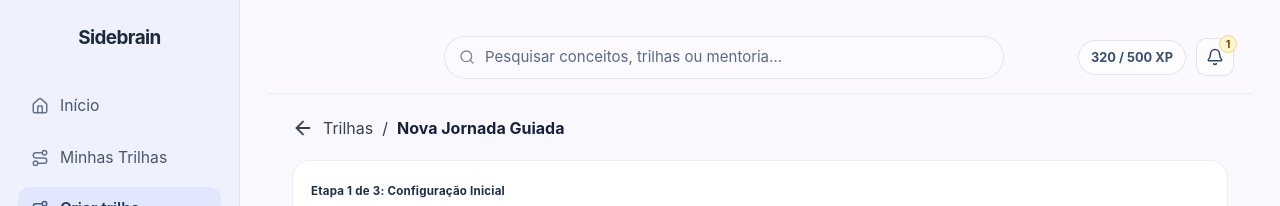
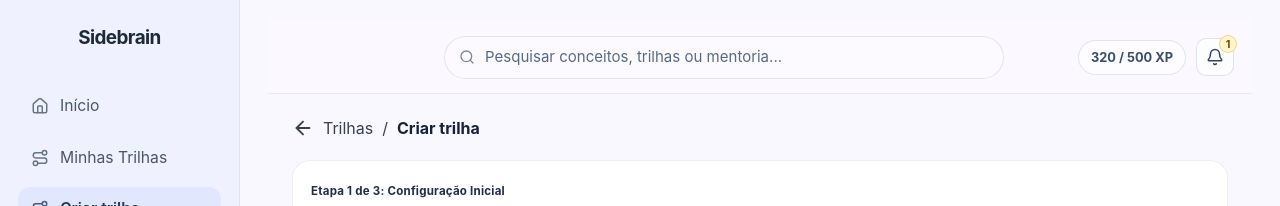
Before and after one commit to FR0M-ZER0/sidebrain-front, a React (Vite) app: page /trails/new/create in a window 1280 px wide. Shown: the top 206 px of the page. Built offline with nearby package versions, Linux system fonts and the light colour scheme; no server answers.

Commit message:
feat(sdb-77): padroniza etapas do fluxo de trilhas

```diff
--- a/src/pages/customer/CreateTrackPage.tsx
+++ b/src/pages/customer/CreateTrackPage.tsx
@@ -30,7 +30,7 @@
 			<main className="page-shell track-create-page">
 				<HeaderBar xp={320} coins={500} notifications={1} />
 				<div className="track-create-content">
-					<Link to="/" className="track-create-breadcrumb"><ArrowLeft aria-hidden="true" size={22} /><span>Trilhas</span><span aria-hidden="true">/</span><span className="track-create-breadcrumb__current">Nova Jornada Guiada</span></Link>
+					<Link to="/" className="track-create-breadcrumb"><ArrowLeft aria-hidden="true" size={22} /><span>Trilhas</span><span aria-hidden="true">/</span><span className="track-create-breadcrumb__current">Criar trilha</span></Link>
 					<OnboardingProgress currentStep={1} totalSteps={3} title="Etapa 1 de 3: Configuração Inicial" />
 
 					<motion.section
--- a/src/pages/customer/TrailLevelAssessmentPage.tsx
+++ b/src/pages/customer/TrailLevelAssessmentPage.tsx
@@ -1,8 +1,9 @@
-import { ArrowRight, Loader2 } from 'lucide-react'
+import { ArrowLeft, ArrowRight, Loader2 } from 'lucide-react'
 import { useEffect, useRef, useState } from 'react'
-import { useLocation, useNavigate } from 'react-router'
+import { Link, useLocation, useNavigate } from 'react-router'
+import { startTrackAssessment, submitTrackAssessment } from '../../api/trackAssessmentApi'
+import { HeaderBar } from '../../components/customer/HeaderBar'
 import { OnboardingProgress } from '../../components/customer/OnboardingProgress'
-import { startTrackAssessment, submitTrackAssessment } from '../../api/trackAssessmentApi'
 import type { AssessmentQuestion } from '../../types/trailOnboarding'
 import type { TrackAssessmentAnswer } from '../../types/trackFlow'
 
@@ -68,9 +69,21 @@
 	}
 
 	return (
-		<div className="onboarding-page-shell">
+		<main className="page-shell track-create-page track-start-page">
+			<HeaderBar xp={320} coins={500} notifications={1} />
+			<div className="track-create-content track-assessment-content">
+				<Link to="/trails/new/start" state={{ goalDescription }} className="track-create-breadcrumb">
+					<ArrowLeft aria-hidden="true" size={22} />
+					<span>Trilhas</span>
+					<span aria-hidden="true">/</span>
+					<span>Criar trilha</span>
+					<span aria-hidden="true">/</span>
+					<span>Escolher nivelamento</span>
+					<span aria-hidden="true">/</span>
+					<span className="track-create-breadcrumb__current">Nivelamento</span>
+				</Link>
 				<div className="onboarding-container">
-				<OnboardingProgress currentStep={2} totalSteps={3} title="Etapa 2 de 3: Calibração de Conhecimento" />
+					<OnboardingProgress currentStep={3} totalSteps={3} title="Etapa 3 de 3: Diagnóstico de Conhecimento" />
 					<div className="onboarding-card assessment-card">
 						<div className="assessment-header-row"><div><p className="eyebrow">Diagnóstico rápido</p><h1>Quanto você conhece o tema?</h1></div><div className="time-pill">~2 min</div></div>
 						{goalDescription && <p className="track-goal-context"><strong>Sua meta:</strong> {goalDescription}</p>}
@@ -85,5 +98,6 @@
 					</div>
 				</div>
 			</div>
+		</main>
 	)
 }
--- a/src/pages/customer/TrailStartPreferencePage.tsx
+++ b/src/pages/customer/TrailStartPreferencePage.tsx
@@ -34,7 +34,7 @@
 					<span aria-hidden="true">/</span>
 					<span>Criar trilha</span>
 					<span aria-hidden="true">/</span>
-					<span className="track-create-breadcrumb__current">Nova Jornada Guiada</span>
+					<span className="track-create-breadcrumb__current">Escolher nivelamento</span>
 				</Link>
 
 				<div className="onboarding-container">
```
Lines whose indentation alone changed are shown as unchanged.
